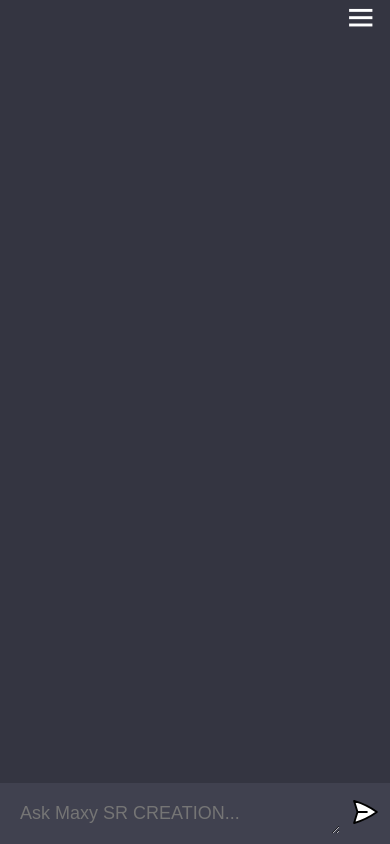
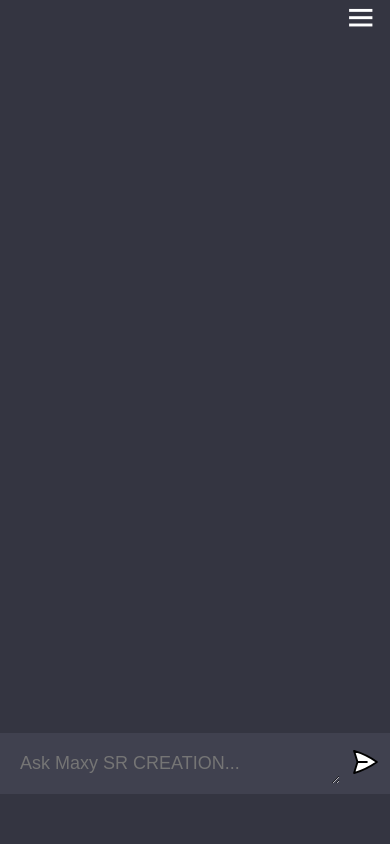
Before and after one commit to Sarthak-2323/maxy, a website built with Vite: page client/index.html in a window 390 px wide. Built offline with nearby package versions, Linux system fonts and the light colour scheme.

Commit message:
Update style.css

```diff
--- a/client/style.css
+++ b/client/style.css
@@ -236,7 +236,11 @@ body{
   cursor: pointer;
   margin-left: 90%;
 }
-
+@media(max-width: 700px) {
+  #app {
+  padding-bottom: 50px;
+ }
+}
 @media screen and (max-width: 400px){
   .sidebar{
     width: 240px;
```
